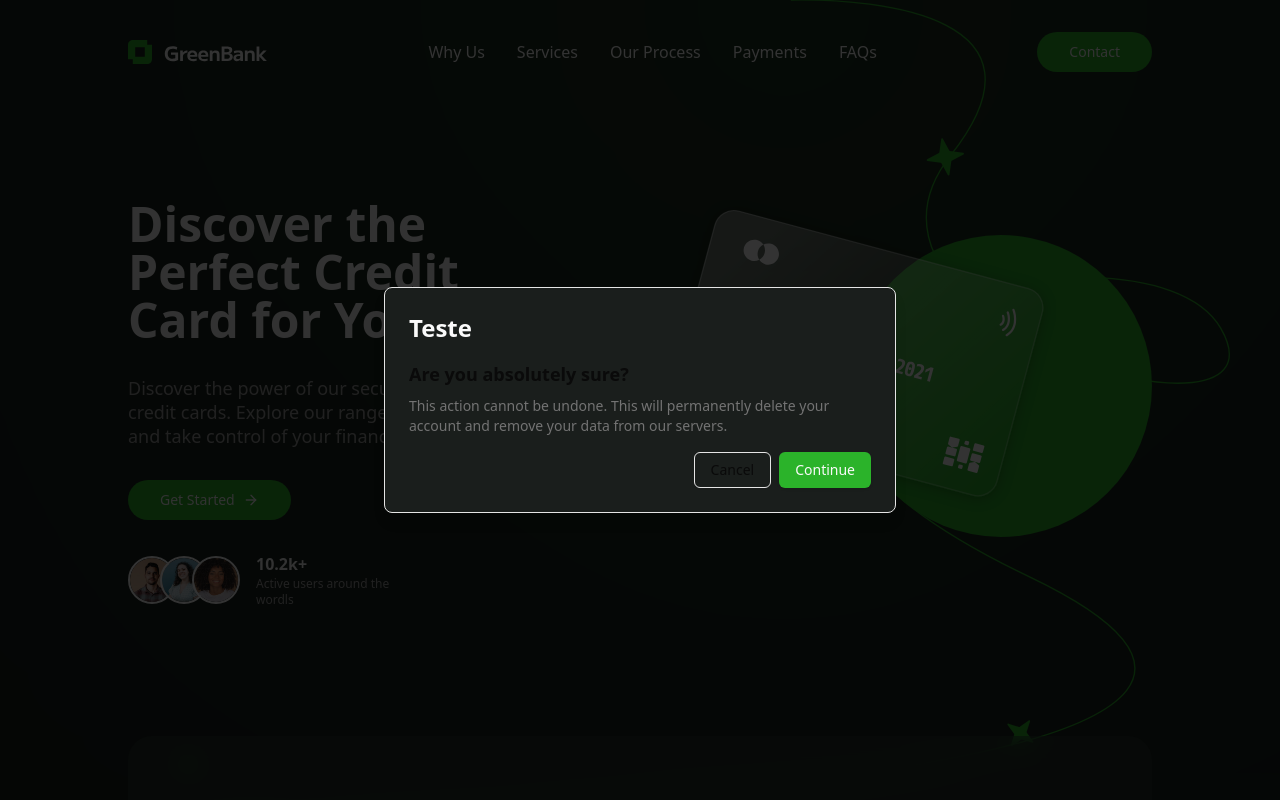
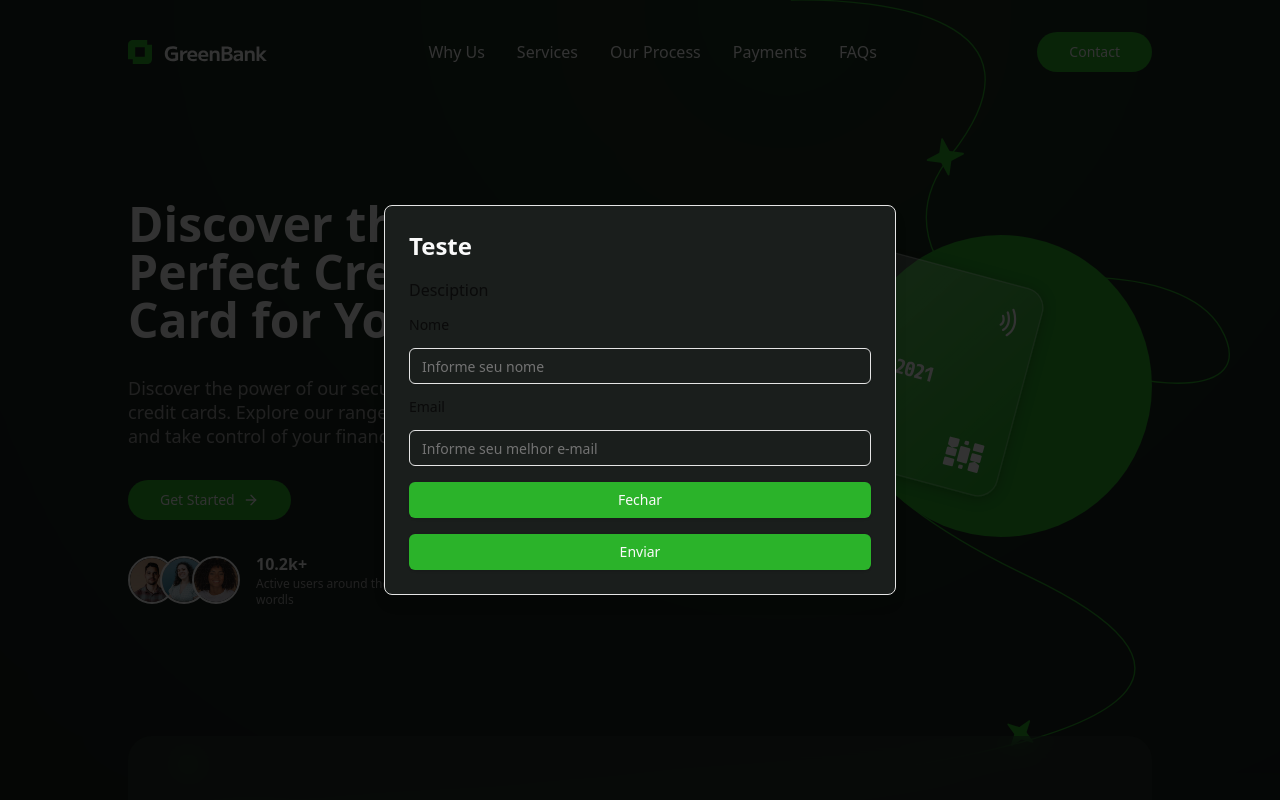
Before and after one commit to ThallSouza/finance-landingpage, a React (Vite) app: page / in a window 1280 px wide. Both pictures are taken after a click on the button "Get Started". Shown: the top 800 px of the page. Built offline with nearby package versions, Linux system fonts and the light colour scheme; a web font is replaced by a local one.

Commit message:
modal leads

```diff
--- a/package.json
+++ b/package.json
@@ -13,6 +13,7 @@
     "@radix-ui/react-accordion": "^1.2.2",
     "@radix-ui/react-alert-dialog": "^1.1.4",
     "@radix-ui/react-avatar": "^1.1.2",
+    "@radix-ui/react-label": "^2.1.1",
     "@radix-ui/react-slot": "^1.1.1",
     "class-variance-authority": "^0.7.1",
     "clsx": "^2.1.1",
--- a/src/components/banner.tsx
+++ b/src/components/banner.tsx
@@ -1,13 +1,8 @@
 import { ArrowRight } from "lucide-react"
 import {
     AlertDialog,
-    AlertDialogAction,
-    AlertDialogCancel,
     AlertDialogContent,
-    AlertDialogDescription,
     AlertDialogFooter,
-    AlertDialogHeader,
-    AlertDialogTitle,
     AlertDialogTrigger,
 } from "@/components/ui/alert-dialog"
 
@@ -17,6 +12,8 @@
 import Foto1 from "@/assets/foto-1.png"
 import Foto2 from "@/assets/foto-2.png"
 import Foto3 from "@/assets/foto-3.png"
+import { Input } from "./ui/input"
+import { Label } from "./ui/label"
 
 export function Banner() {
     return (
@@ -31,17 +28,15 @@
                         </AlertDialogTrigger>
                         <AlertDialogContent>
                             <h1 className="text-neutral-50 scroll-m-20 text-2xl font-bold">Teste</h1>
-                            <AlertDialogHeader>
-                                <AlertDialogTitle>Are you absolutely sure?</AlertDialogTitle>
-                                <AlertDialogDescription>
-                                    This action cannot be undone. This will permanently delete your account and remove your data from our servers.
-                                </AlertDialogDescription>
-                            </AlertDialogHeader>
-                            <AlertDialogFooter>
-                                <AlertDialogCancel>Cancel</AlertDialogCancel>
-                                <AlertDialogAction>Continue</AlertDialogAction>
-                            </AlertDialogFooter>
+                            <text>Desciption</text>
+                            <Label htmlFor="email">Nome</Label>
+                            <Input type="text" id="text" placeholder="Informe seu nome"/>
+                            <Label htmlFor="email">Email</Label>
+                            <Input type="email" id="email" placeholder="Informe seu melhor e-mail"/>
+                            <Button>Fechar</Button>
+                            <Button>Enviar</Button>
                         </AlertDialogContent>
+
                     </AlertDialog>
                 </div>
                 <div className="flex flex-row gap-4 items-center">
--- /dev/null
+++ b/src/components/ui/input.tsx
@@ -0,0 +1,22 @@
+import * as React from "react"
+
+import { cn } from "@/lib/utils"
+
+const Input = React.forwardRef<HTMLInputElement, React.ComponentProps<"input">>(
+  ({ className, type, ...props }, ref) => {
+    return (
+      <input
+        type={type}
+        className={cn(
+          "flex h-9 w-full rounded-md border border-input bg-transparent px-3 py-1 text-base shadow-sm transition-colors file:border-0 file:bg-transparent file:text-sm file:font-medium file:text-foreground placeholder:text-muted-foreground focus-visible:outline-none focus-visible:ring-1 focus-visible:ring-ring disabled:cursor-not-allowed disabled:opacity-50 md:text-sm",
+          className
+        )}
+        ref={ref}
+        {...props}
+      />
+    )
+  }
+)
+Input.displayName = "Input"
+
+export { Input }
--- /dev/null
+++ b/src/components/ui/label.tsx
@@ -0,0 +1,24 @@
+import * as React from "react"
+import * as LabelPrimitive from "@radix-ui/react-label"
+import { cva, type VariantProps } from "class-variance-authority"
+
+import { cn } from "@/lib/utils"
+
+const labelVariants = cva(
+  "text-sm font-medium leading-none peer-disabled:cursor-not-allowed peer-disabled:opacity-70"
+)
+
+const Label = React.forwardRef<
+  React.ElementRef<typeof LabelPrimitive.Root>,
+  React.ComponentPropsWithoutRef<typeof LabelPrimitive.Root> &
+    VariantProps<typeof labelVariants>
+>(({ className, ...props }, ref) => (
+  <LabelPrimitive.Root
+    ref={ref}
+    className={cn(labelVariants(), className)}
+    {...props}
+  />
+))
+Label.displayName = LabelPrimitive.Root.displayName
+
+export { Label }
```
Also changed, not shown: 1 other file (tests, documents, lock files or other folders).
